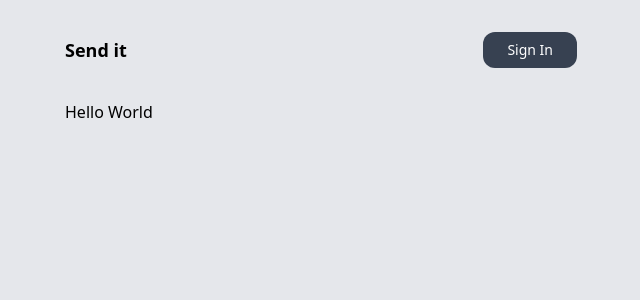
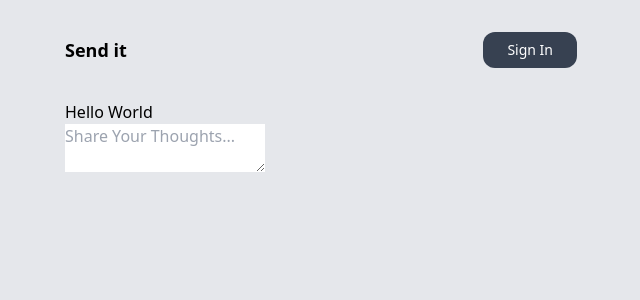
Before and after one commit to JPy-UwU/PostIt, a Next.js app: page / in a window 1280 px wide. Shown: the top 300 px of the page, without its empty margins (319-959 px from the left). Built offline with nearby package versions, Linux system fonts and the light colour scheme; no server answers.

Commit message:
Rendered AddPost

```diff
--- a/app/page.tsx
+++ b/app/page.tsx
@@ -1,7 +1,11 @@
+'use client'
+import AddPost from "./components/AddPost"
+
 export default function Home() {
   return (
     <main>
       <h1>Hello World</h1>
+      <AddPost />
     </main>
   )
 }
```
